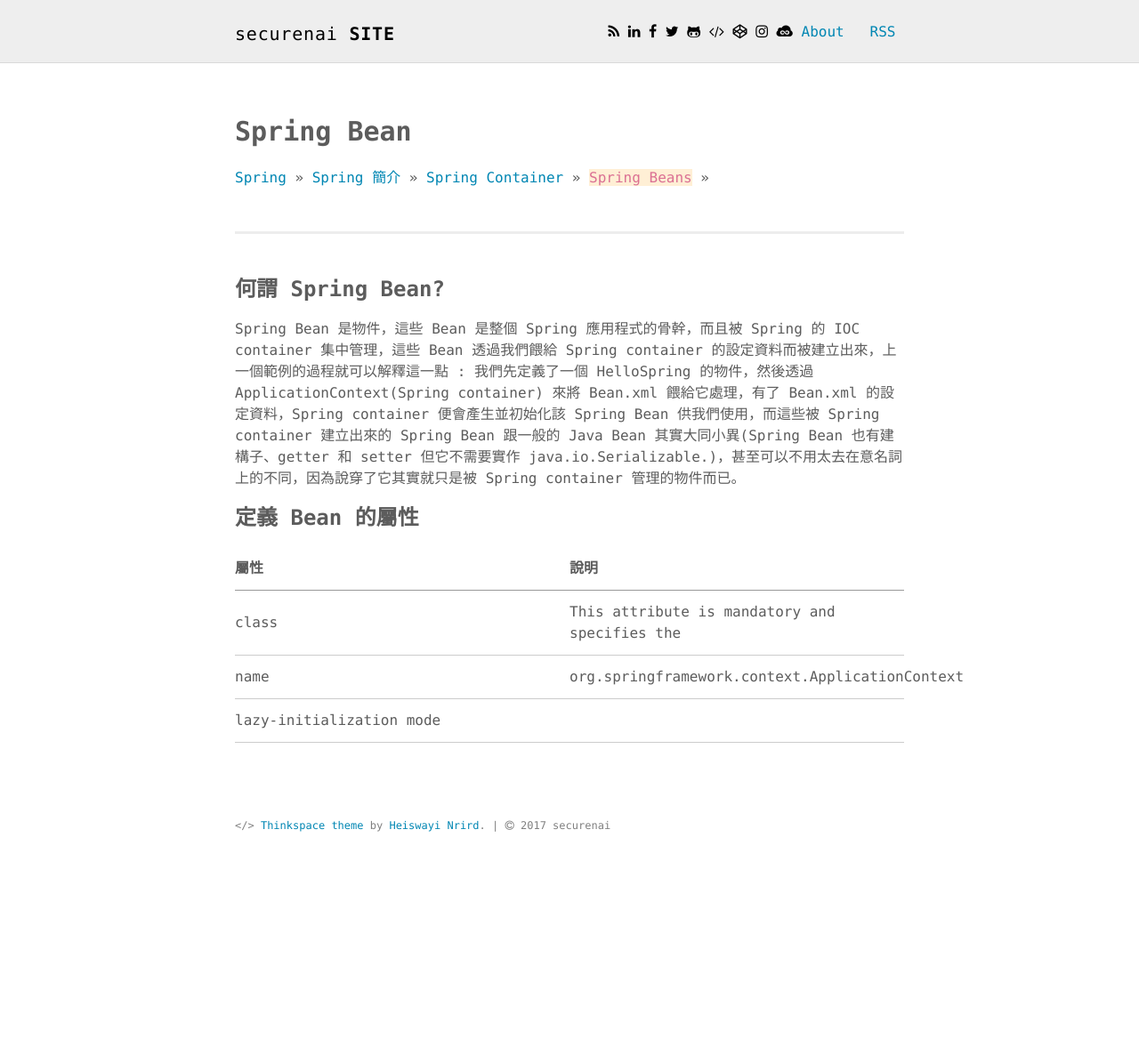
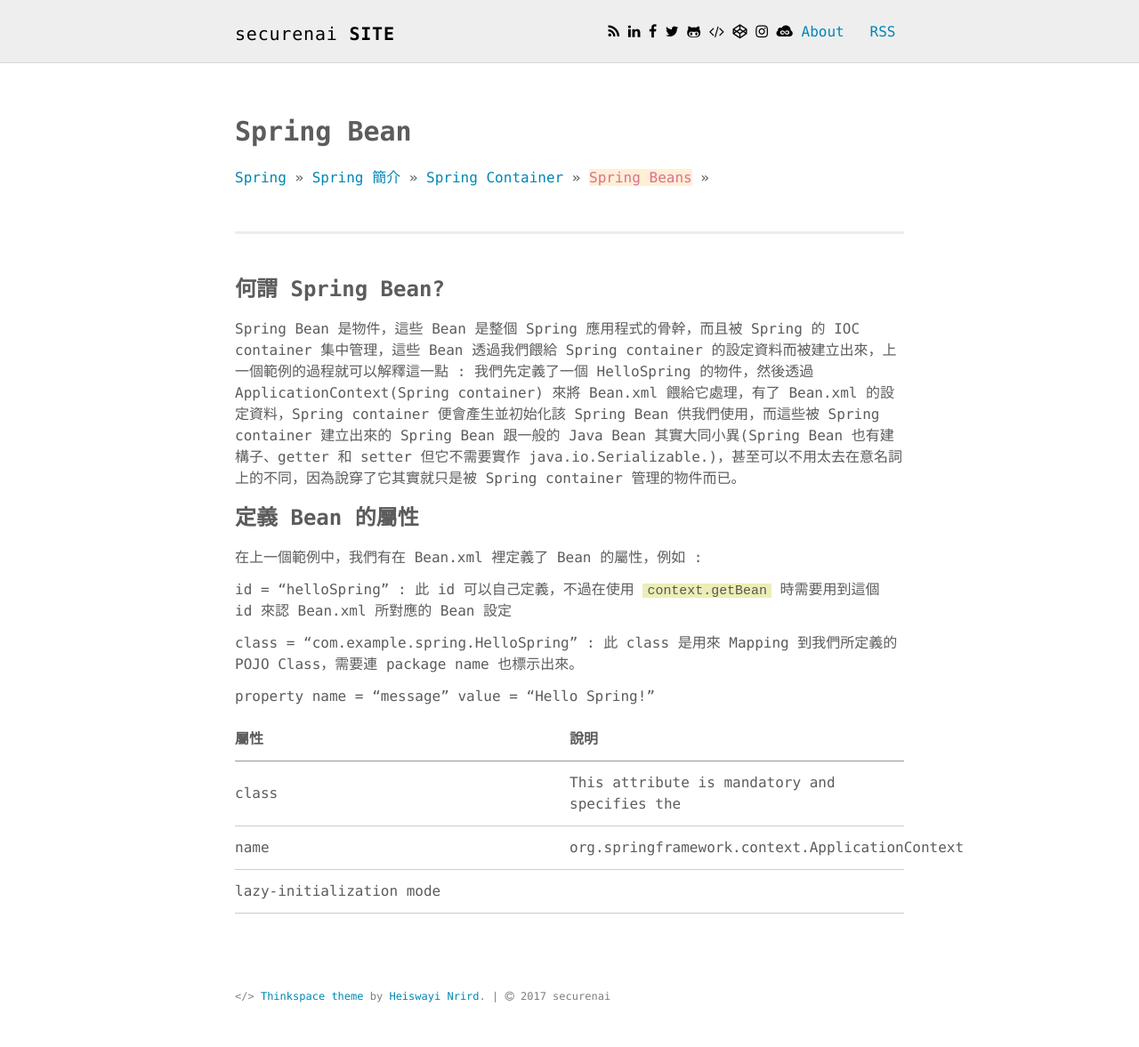
Before and after one commit to securenai/securenai.github.io, a Jekyll site: the page built from spring/spring_page3.md, in a window 1280 px wide. Shown: the whole page at 89% size. Built offline with Jekyll 4.4.1, drawn with Linux system fonts in a browser that asks for light colours; our own code applies the rules of GitHub Pages for plain Markdown files; before the commit the page ends 985 px from its top, so only the background shows below that.

Commit message:
Update spring_page3.md

```diff
--- a/spring/spring_page3.md
+++ b/spring/spring_page3.md
@@ -22,6 +22,14 @@ Spring Bean 是物件，這些 Bean 是整個 Spring 應用程式的骨幹，而
 
 ### 定義 Bean 的屬性
 
+在上一個範例中，我們有在 Bean.xml 裡定義了 Bean 的屬性，例如 :
+
+id = "helloSpring" : 此 id 可以自己定義，不過在使用 `context.getBean` 時需要用到這個 id 來認 Bean.xml 所對應的 Bean 設定
+
+class = "com.example.spring.HelloSpring" : 此 class 是用來 Mapping 到我們所定義的 POJO Class，需要連 package name 也標示出來。
+
+property name = "message" value = "Hello Spring!"
+
 | 屬性                   | 說明                                           |
 | -----------------------|:----------------------------------------------|
 | class                  | This attribute is mandatory and specifies the |
```
